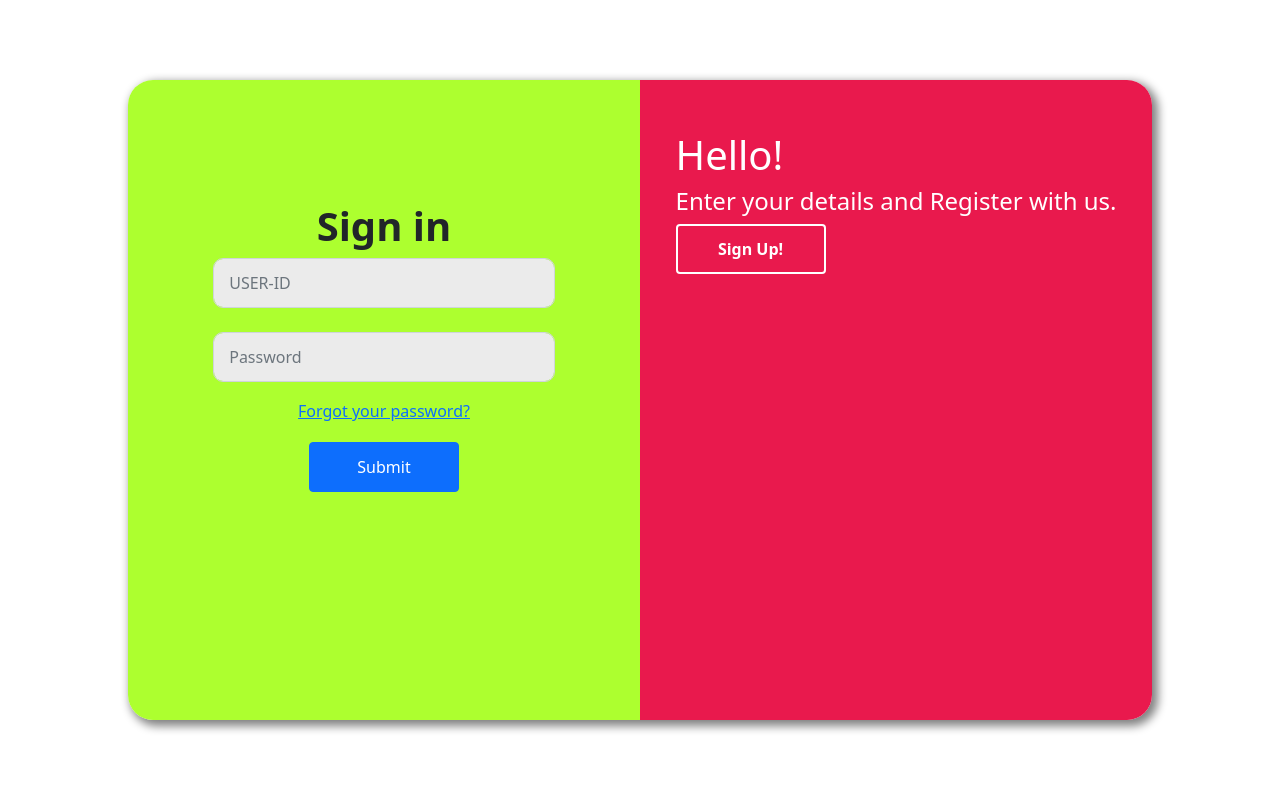
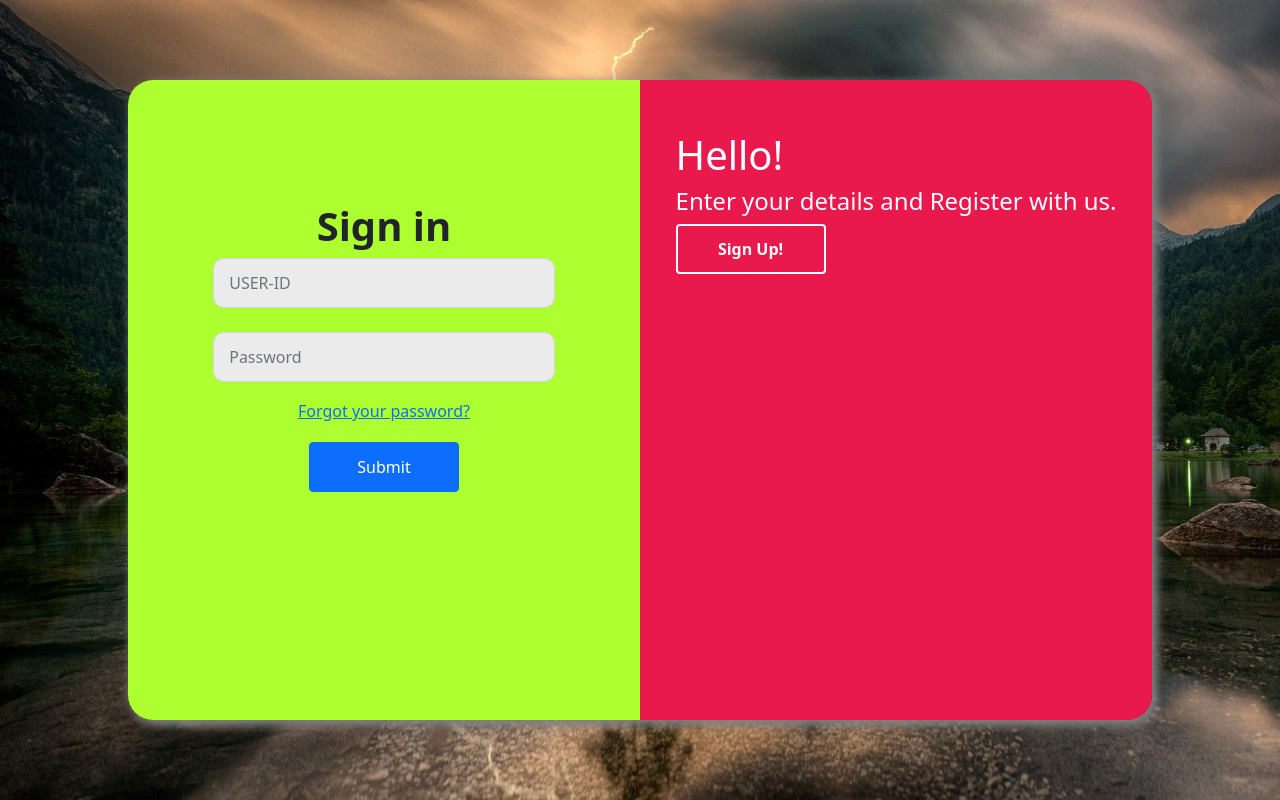
Before and after one commit to yashcode00/Complaint-management-system, a PHP site: page /home.html in a window 1280 px wide. Run offline with PHP 8.4, Linux system fonts and the light colour scheme.

Commit message:
added home page

```diff
--- a/home.css
+++ b/home.css
@@ -3,6 +3,11 @@ body{
     flex-direction: column;
     justify-content: center;
     align-items: center;
+	/*background image*/
+	background-image: url('/images/bg_image.jpg');
+	background-repeat: no-repeat;
+	background-attachment: fixed;
+	background-size: cover;
 }
 .main-container,.main-row{
     border-radius: 25px;
@@ -95,6 +100,7 @@ button{
 	background-color: blueviolet;
 
 }
+
 /*
 @import url('https://fonts.googleapis.com/css?family=Montserrat:400,800');
 
--- a/home.html
+++ b/home.html
@@ -7,9 +7,9 @@
     <title>Course Management System</title>
     <link rel="stylesheet" href="https://cdn.jsdelivr.net/npm/bootstrap@5.1.3/dist/css/bootstrap.min.css" integrity="sha384-1BmE4kWBq78iYhFldvKuhfTAU6auU8tT94WrHftjDbrCEXSU1oBoqyl2QvZ6jIW3" crossorigin="anonymous">
     <link rel="stylesheet" href="home.css">
+    <link rel="icon"  type="image/png"  href="/images/favicon.png" />
 </head>
 <body>
-
     <div class="main-container container-fluid">
         <div class="row main-row">
             <div class="col-12 col-md-6 left-div container-fluid">
```
Also changed, not shown: index.html (deleted, +0 -12 lines), images/bg_image.jpg (added), images/favicon.png (added).
